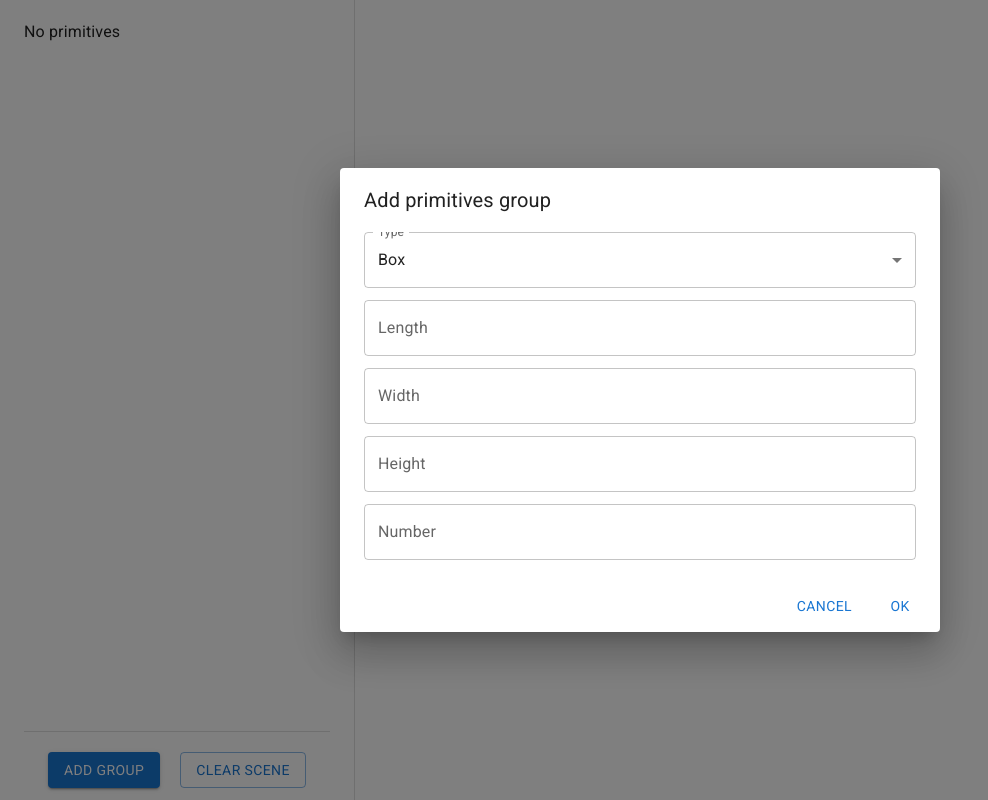
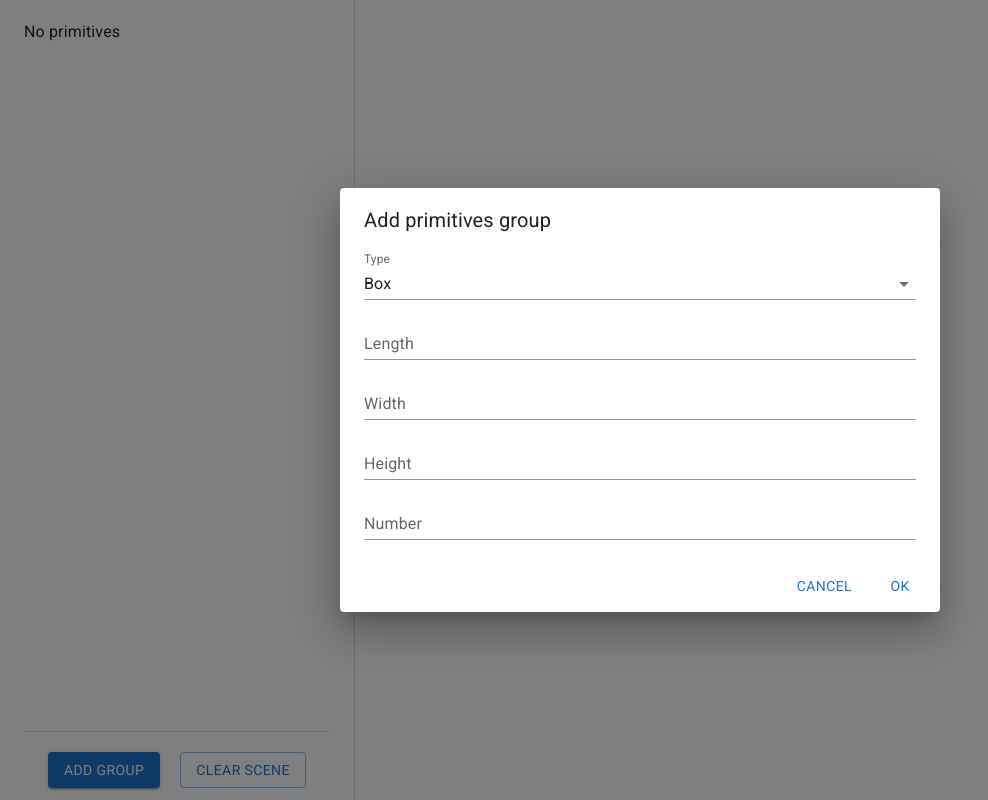
Before and after one commit to TheMeekrok/three-js-primitives, a Next.js app: page / in a window 1280 px wide. Both pictures are taken after a click on the button "ADD GROUP". Shown: the whole page, without its empty margins (0-988 px from the left). Built offline with nearby package versions, Linux system fonts and the light colour scheme.

Commit message:
fix: change form inputs appearance

```diff
--- a/src/app/components/ui/AddGroupDialog.tsx
+++ b/src/app/components/ui/AddGroupDialog.tsx
@@ -68,6 +68,7 @@ export const AddGroupDialog = (props: DialogProps) => {
       <DialogTitle>Add primitives group</DialogTitle>
       <DialogContent>
         <FormControl
+          variant="standard"
           fullWidth
           sx={{
             display: "flex",
@@ -94,7 +95,7 @@ export const AddGroupDialog = (props: DialogProps) => {
           <TextField
             fullWidth
             label="Length"
-            variant="outlined"
+            variant="standard"
             onChange={(event) => {
               setFormData((prev) => ({
                 ...prev,
@@ -106,7 +107,7 @@ export const AddGroupDialog = (props: DialogProps) => {
           <TextField
             fullWidth
             label="Width"
-            variant="outlined"
+            variant="standard"
             onChange={(event) => {
               setFormData((prev) => ({
                 ...prev,
@@ -118,7 +119,7 @@ export const AddGroupDialog = (props: DialogProps) => {
           <TextField
             fullWidth
             label="Height"
-            variant="outlined"
+            variant="standard"
             onChange={(event) => {
               setFormData((prev) => ({
                 ...prev,
@@ -130,7 +131,7 @@ export const AddGroupDialog = (props: DialogProps) => {
           <TextField
             fullWidth
             label="Number"
-            variant="outlined"
+            variant="standard"
             onChange={(event) => {
               setFormData((prev) => ({
                 ...prev,
```
